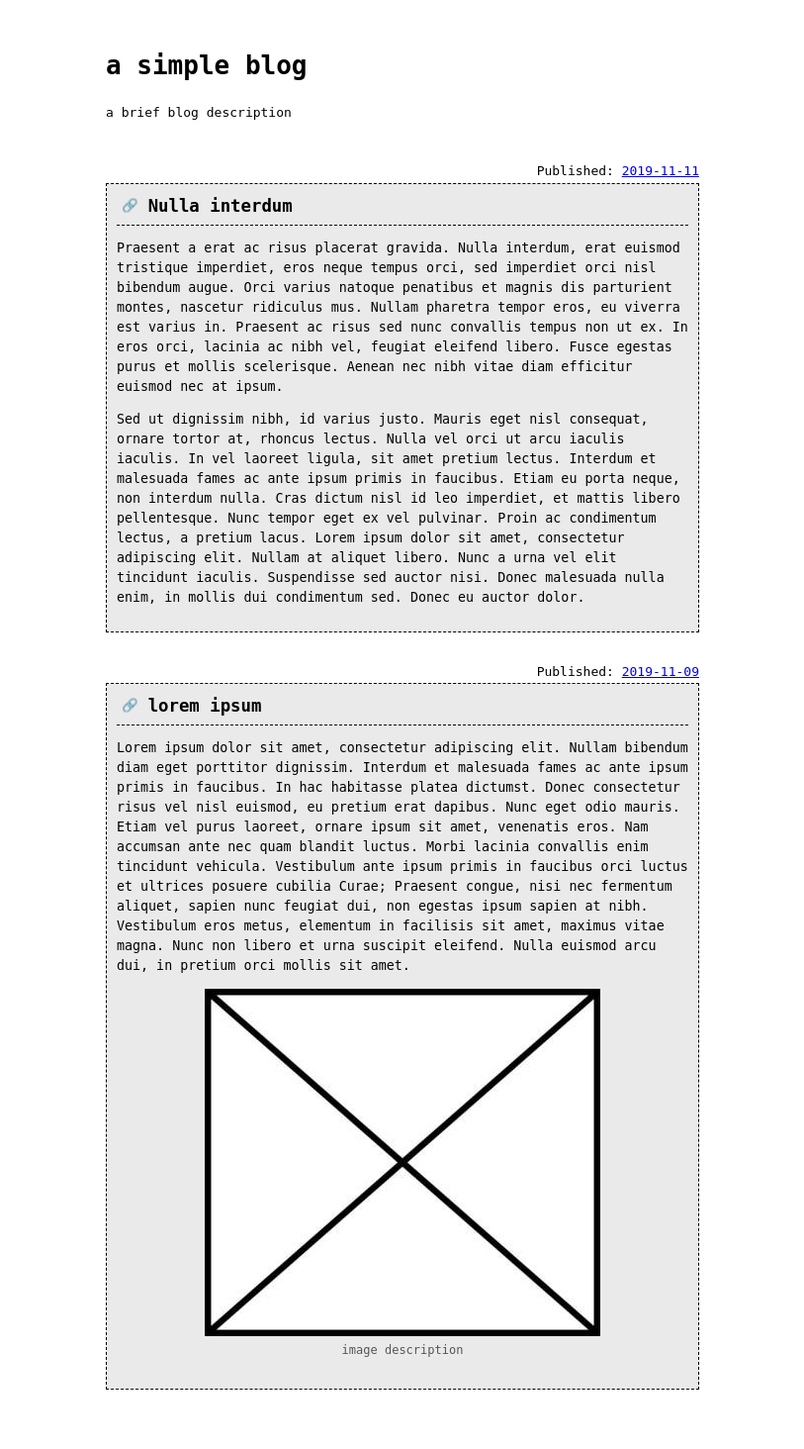
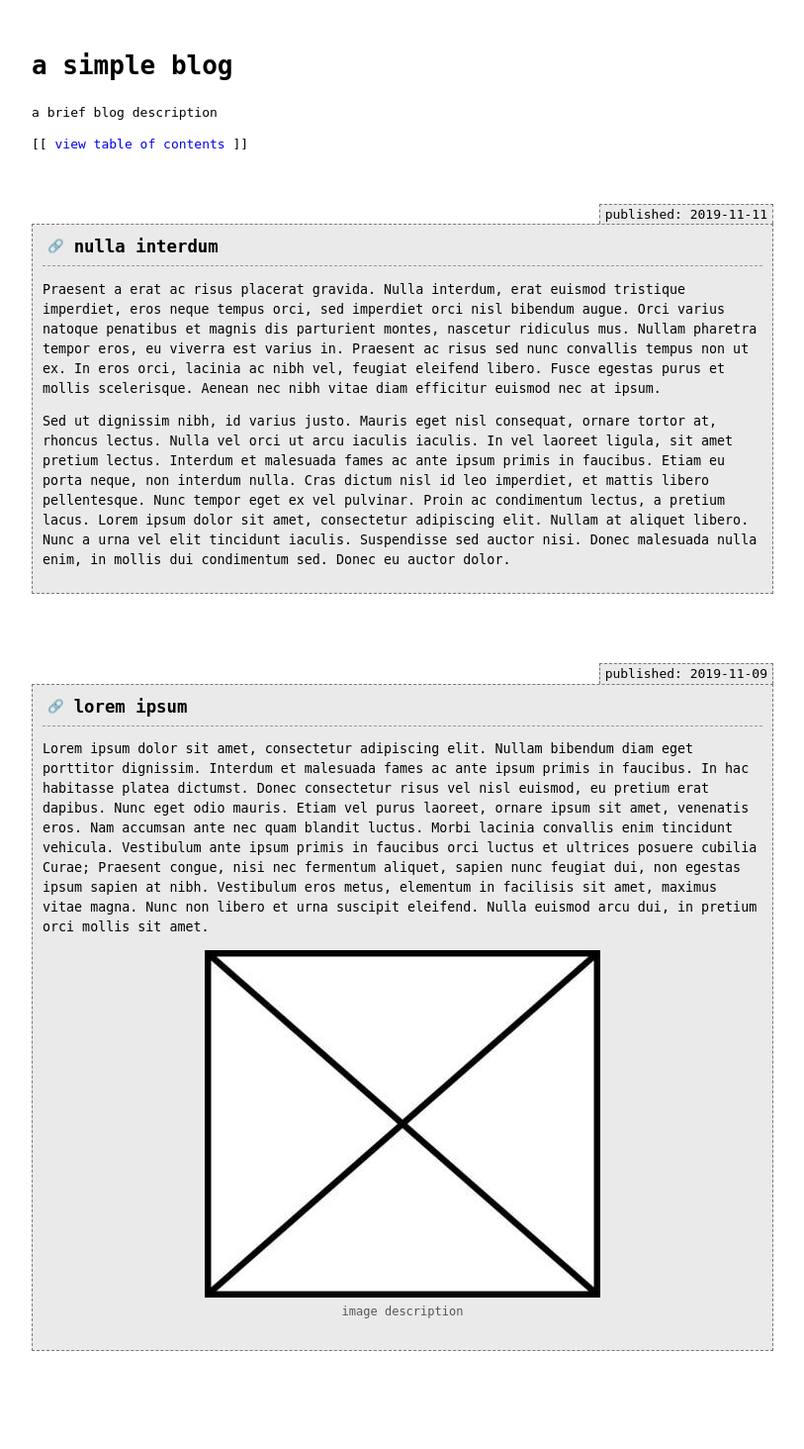
Before and after one commit to pholdrep/php_simple_blog, a PHP site: page / in a window 1280 px wide. Shown: the whole page at 99% size, without its empty margins (233-1046 px from the left). After the commit the page ends 1365 px from the top, so only its background shows below. Run offline with PHP 8.4, Linux system fonts and the light colour scheme.

Commit message:
Add toc.php and some features
add max articles in homepage
add toc.php with all articles in a list
update screenshot folder with new images

```diff
--- a/src/index.php
+++ b/src/index.php
@@ -15,9 +15,11 @@ include("info.php");
 <h1><?php echo $blog_title; ?></h1>
 <div id="blog-info">
 <?php echo "$blog_info\n"; ?>
+<p>[[ <a href="toc.php"><?php echo "$toc_link"; ?></a> ]]</p>
 </div>
 </header>
 <main>
+
 <?php
 // read all files in source folder
 $files = array();
@@ -31,9 +33,26 @@ while(false != ($file = readdir($dir))) {
 // reverse sort files (last article on top) - based on filename
 rsort($files);
 
-// read each file and print content
+// iterating articles files
+
+// reset max articles
+$max_articles = 0;
 foreach ($files as $file) {
+
+	// if $max_number_articles variable is not a number, use 10 as default
+	if (!is_numeric($max_number_articles)) {
+		$max_number_articles = 10;
+	}
+
+	// if there are more than 10 articles, stop iterating:
+	if (++$max_articles > $max_number_articles) break;
+
+	// read each file and print content
 	if ($file != "." && $file != "..") {
+
+		// print filename without the html extension for the article ID:
+		$filename = pathinfo("$file");
+		$filename = $filename['filename'];
 
 		// convert filename to date
 		$file_date = substr_replace($file, "-", 4, 0);
@@ -41,15 +60,22 @@ foreach ($files as $file) {
 		$file_date = substr($file_date, 0, -9);
 
 		// print file content to html
-		echo "<div id='$file'>\n";
-		echo "<span class='entry-url'>Published: <a href='#$file'>$file_date</a></span>\n";
-		echo "\n<div class='content'>\n";
-		echo "<a class='standalone-link' href='article.php?src=$file'>&#128279;</a>\n";
+		echo "<!-- ARTICLE -->\n";
+		echo "<div class='article' id='$filename'>\n";
+		echo "<span class='entry-url'>$published: $file_date</span>\n";
+		echo "<div class='content'>\n";
+		echo "<a class='standalone-link' href='article.php?id=$filename'>&#128279;</a>\n";
 		echo file_get_contents("source/$file");
 		echo "</div><!--content-->\n";
-		echo "</div>\n\n";
+		echo "</div><!--$filename-->\n\n";
 	}
 }
+
+// if there are more than 10 articles, show the next message:
+if ($max_articles > $max_number_articles) {
+	echo "<p id='toc_message'>[[ <a href='toc.php'>$toc_message</a>. ]]</p>";
+}
+
 ?>
 </main>
 </body>
--- a/src/info.php
+++ b/src/info.php
@@ -16,10 +16,20 @@ $meta_description = "a simple php blog";
 // head meta keywords
 $meta_keywords = "blog, php";
 
+// Max articles to show in the homepage
+$max_number_articles = "10";
+
 // blog info in html
 $blog_info = <<<HTML
 <p>a brief blog description</p>
 HTML;
+
+// translation
+$published = "published";
+$go_back = "go back";
+$toc_link = "view table of contents";
+$toc_title = "table of contents";
+$toc_message = "There all more articles. View all of them in the table of contents";
 
 // head
 $head_content = <<<EOF
--- a/src/source/201911111205.html
+++ b/src/source/201911111205.html
@@ -1,4 +1,4 @@
-<h2>Nulla interdum</h2>
+<h2>nulla interdum</h2>
 
 <p>
 Praesent a erat ac risus placerat gravida. Nulla interdum, erat euismod tristique imperdiet, eros neque tempus orci, sed imperdiet orci nisl bibendum augue. Orci varius natoque penatibus et magnis dis parturient montes, nascetur ridiculus mus. Nullam pharetra tempor eros, eu viverra est varius in. Praesent ac risus sed nunc convallis tempus non ut ex. In eros orci, lacinia ac nibh vel, feugiat eleifend libero. Fusce egestas purus et mollis scelerisque. Aenean nec nibh vitae diam efficitur euismod nec at ipsum.
--- a/src/style.css
+++ b/src/style.css
@@ -1,29 +1,53 @@
 body {
-	max-width: 600px;
+	max-width: 750px;
 	width: calc(100% - 30px);
 	margin: 0 auto;
 	padding: 30px 15px;
 	line-height: 1.5;
 	font-family: monospace;
+	color: #000000;
+	background-color: #ffffff;
 }
 
 header {
 	margin-bottom: 40px;
 }
 
+a {
+	text-decoration: none;
+}
+
+a:hover {
+	text-decoration: underline;
+}
+
+.article {
+	width: 100%;
+	padding: 10px 0;
+	float: left;
+}
+
 .content {
-	margin: 0 0 30px 0;
-	border: 1px dashed black;
+	width: calc(100% - 20px - 2px);
+	margin: 0 0 50px 0;
+	border: 1px dashed #777777;
 	padding: 10px;
 	background-color: #eaeaea;
 	font-size: 10pt;
+	display: block;
+	float: left;
 }
 
 .entry-url {
-	display: block;
+	display: inline-block;
 	font-family: monospace;
-	text-align: right;
-	margin-bottom: 2px;
+	float: right;
+	background-color: #eaeaea;
+	border-top: 1px dashed #777777;
+	border-left: 1px dashed #777777;
+	border-right: 1px dashed #777777;
+	padding: 0 5px;
+
 }
 
 .standalone-link {
@@ -43,7 +67,7 @@ header {
 
 .content h2 {
 	margin: 0 0 10px 0;
-	border-bottom: 1px dashed black;
+	border-bottom: 1px dashed #999999;
 	padding-bottom: 5px;
 	font-size: 13pt;
 }
@@ -66,3 +90,16 @@ header {
 	margin-bottom: 20px;
 	display: block;
 }
+
+#toc_message {
+	font-weight: bold;
+}
+
+#table-of-contents {
+	margin-bottom: 50px;
+	width: 100%;
+	float: left;
+}
+
+.toc-entry {
+}
```
Also changed, not shown: src/article.php (+8 -5 lines), src/toc.php (added, +80 -0 lines), 4 other files.
